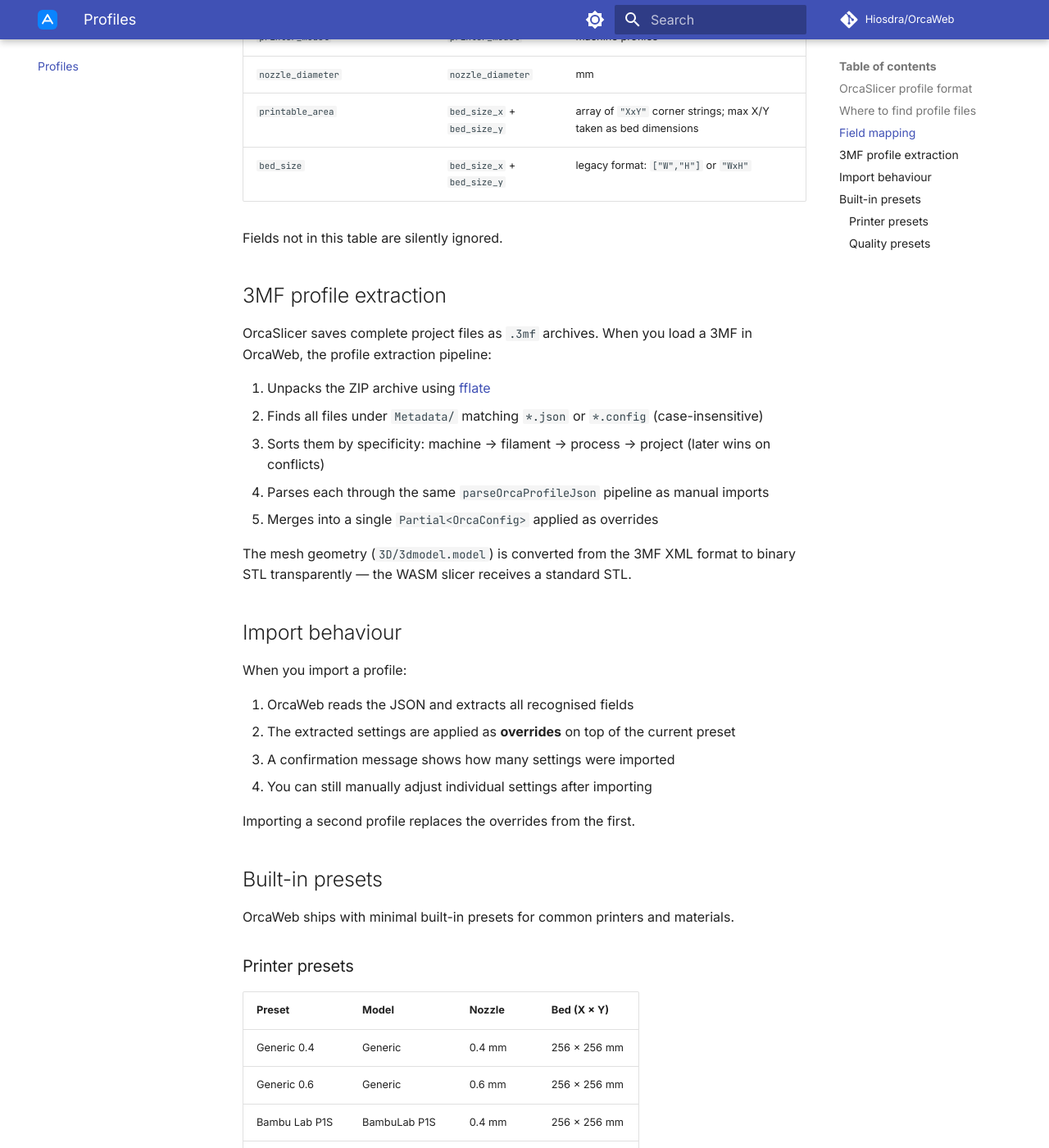
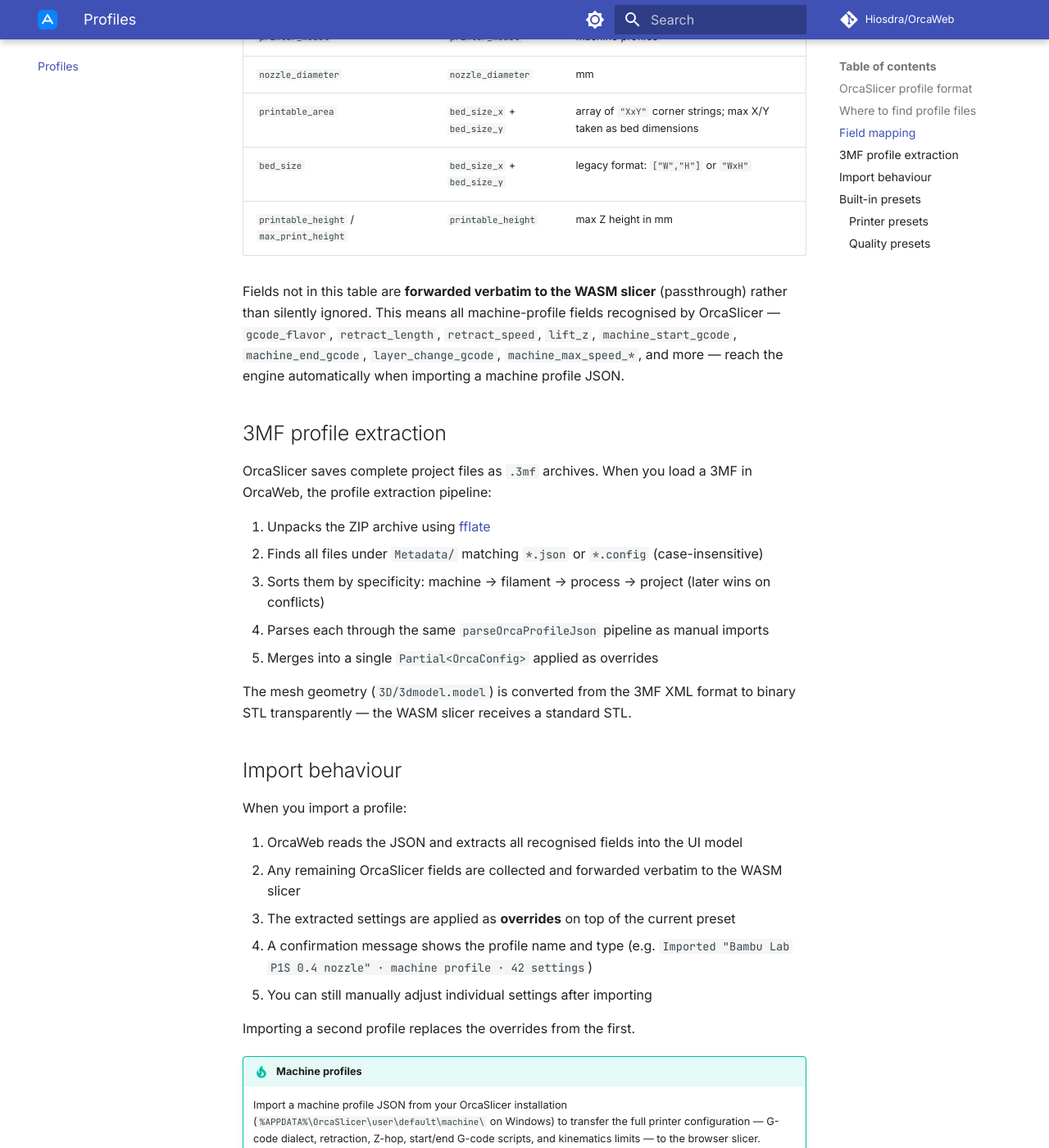
Before and after one commit to Hiosdra/OrcaWeb, an MkDocs documentation site: the page built from mkdocs-docs/profiles.md, in a window 1280 px wide and 1400 px high, scrolled down 2185 px. Shown: the whole window at 82% size. Built offline with MkDocs 1.6.1 and Material for MkDocs 9.7.7, drawn with Linux system fonts in a browser that asks for light colours; comment, search, counter and statistics services are not loaded.

Commit message:
docs: update status + profiles docs for machine profile passthrough (PR #14)
- status.md: mark 'importowanie profili' limitations as fixed, add PR #14
  to roadmap and architecture table, clarify bed_shape note
- profiles.md: document passthrough behaviour, add printable_height to
  field map table, add machine-profile tip and updated import flow

Co-Authored-By: Claude Sonnet 4.6 <noreply@anthropic.com>

```diff
--- a/mkdocs-docs/profiles.md
+++ b/mkdocs-docs/profiles.md
@@ -74,8 +74,9 @@ OrcaWeb maps OrcaSlicer profile fields to its internal `OrcaConfig`. Aliases fro
 | `nozzle_diameter` | `nozzle_diameter` | mm |
 | `printable_area` | `bed_size_x` + `bed_size_y` | array of `"XxY"` corner strings; max X/Y taken as bed dimensions |
 | `bed_size` | `bed_size_x` + `bed_size_y` | legacy format: `["W","H"]` or `"WxH"` |
+| `printable_height` / `max_print_height` | `printable_height` | max Z height in mm |
 
-Fields not in this table are silently ignored.
+Fields not in this table are **forwarded verbatim to the WASM slicer** (passthrough) rather than silently ignored. This means all machine-profile fields recognised by OrcaSlicer — `gcode_flavor`, `retract_length`, `retract_speed`, `lift_z`, `machine_start_gcode`, `machine_end_gcode`, `layer_change_gcode`, `machine_max_speed_*`, and more — reach the engine automatically when importing a machine profile JSON.
 
 ## 3MF profile extraction
 
@@ -93,12 +94,16 @@ The mesh geometry (`3D/3dmodel.model`) is converted from the 3MF XML format to b
 
 When you import a profile:
 
-1. OrcaWeb reads the JSON and extracts all recognised fields
-2. The extracted settings are applied as **overrides** on top of the current preset
-3. A confirmation message shows how many settings were imported
-4. You can still manually adjust individual settings after importing
+1. OrcaWeb reads the JSON and extracts all recognised fields into the UI model
+2. Any remaining OrcaSlicer fields are collected and forwarded verbatim to the WASM slicer
+3. The extracted settings are applied as **overrides** on top of the current preset
+4. A confirmation message shows the profile name and type (e.g. `Imported "Bambu Lab P1S 0.4 nozzle" · machine profile · 42 settings`)
+5. You can still manually adjust individual settings after importing
 
 Importing a second profile replaces the overrides from the first.
+
+!!! tip "Machine profiles"
+    Import a machine profile JSON from your OrcaSlicer installation (`%APPDATA%\OrcaSlicer\user\default\machine\` on Windows) to transfer the full printer configuration — G-code dialect, retraction, Z-hop, start/end G-code scripts, and kinematics limits — to the browser slicer.
 
 ## Built-in presets
 
```
Also changed, not shown: mkdocs-docs/status.md (+9 -7 lines).
